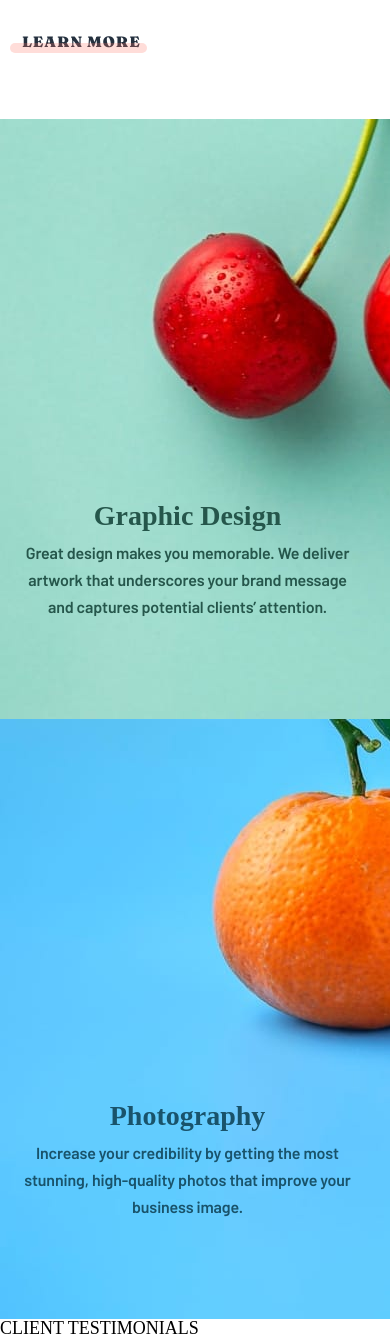
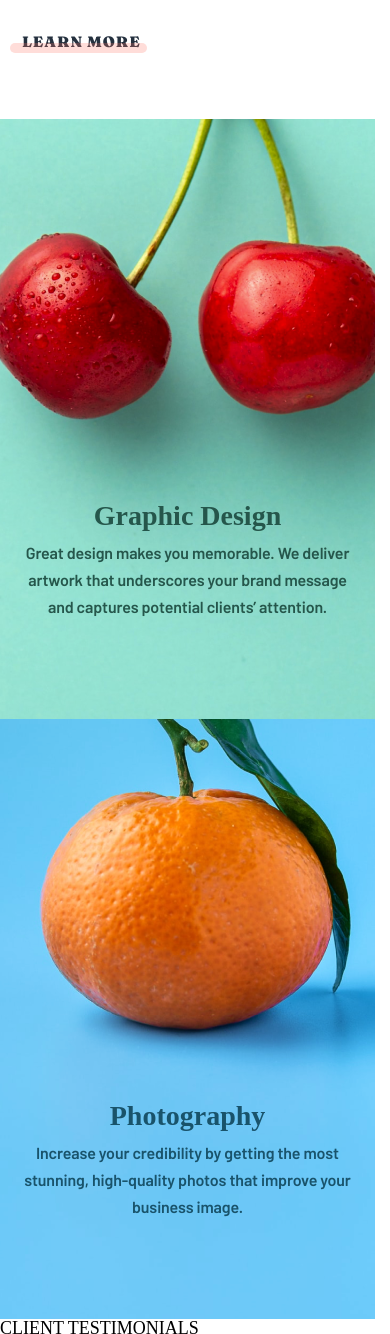
Before and after one commit to MrOlivierdA/sunnyside-agency, a plain HTML site: page index.html in a window 390 px wide. Shown: the part 3184-4518 px from the top of the page. Drawn offline with Linux system fonts and the light colour scheme.

Commit message:
image responsive

```diff
--- a/index.html
+++ b/index.html
@@ -54,13 +54,16 @@
                   <a href="https://becode.org/" class="card__text__Link--rose">LEARN MORE</a>
               </article>
               <article class="card__image-text cerises">
-                  <picture><img src="/src/img/photos/image-graphic-design.jpg" alt="Cerises"></picture>
+                  <picture><img srcset="/src/img/photos/image-graphic-design.jpg 1400w, /src/img/photos/mae-mu-vbAEHCrvXZ0-unsplash.png 375w"
+                    sizes="(max-width: 600px) 375px,
+            1440px" alt="Cerises"></picture>
                   <h3 class="image-text__h3 cyan">Graphic Design</h3>
                   <p class="image-text__text cyan">Great design makes you memorable. We deliver artwork that underscores your brand message and captures
                       potential clients’ attention.</p>
               </article>
               <article class="card__image-text ">
-                  <img src="/src/img/photos/image-photography.jpg" alt="orange">
+                  <img srcset="/src/img/photos/image-photography.jpg 1400w, /src/img/photos/mae-mu-U1iYwZ8Dx7k-unsplash.png 375w" sizes="(max-width: 600px) 375px,
+                  1440px" alt="orange">
                   <h3 class="image-text__h3 bleu">Photography</h3>
                   <p class="image-text__text bleu">Increase your credibility by getting the most stunning, high-quality photos that improve your
                       business image.</p>
```
Also changed, not shown: src/img/photos/mae-mu-U1iYwZ8Dx7k-unsplash.png (added), src/img/photos/mae-mu-vbAEHCrvXZ0-unsplash.png (added).
